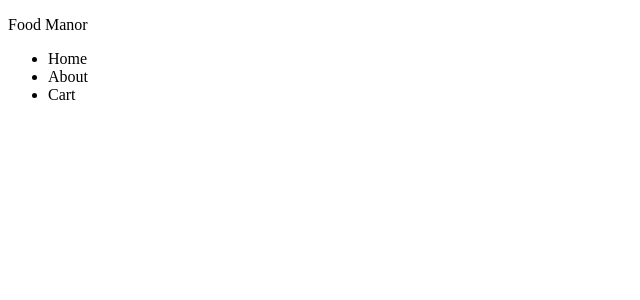
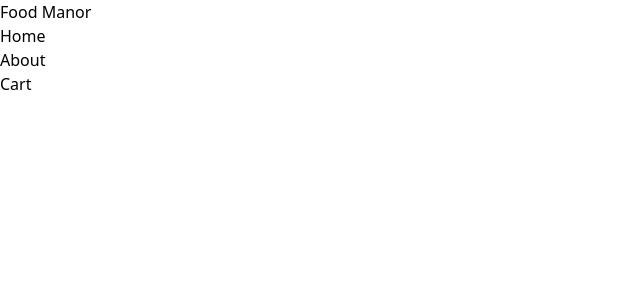
Before and after one commit to sahanilxm/Food-Manor-Code, a JavaScript app: page / in a window 1280 px wide. Shown: the top 300 px of the page, without its empty margins (0-640 px from the left). Built offline with nearby package versions, Linux system fonts and the light colour scheme.

Commit message:
Tailwindcss configration added.

```diff
--- /dev/null
+++ b/index.css
@@ -0,0 +1,3 @@
+@tailwind base;
+@tailwind components;
+@tailwind utilities;
--- a/index.html
+++ b/index.html
@@ -4,6 +4,7 @@
     <meta charset="UTF-8">
     <meta name="viewport" content="width=device-width, initial-scale=1.0">
     <title>Food Manor</title>
+    <link rel="stylesheet" href="index.css">
 </head>
 <body>
     <div id="root">Not Rendered</div>
--- a/package.json
+++ b/package.json
@@ -14,6 +14,8 @@
   },
   "devDependencies": {
     "parcel": "^2.9.3",
-    "process": "^0.11.10"
+    "postcss": "^8.4.31",
+    "process": "^0.11.10",
+    "tailwindcss": "^3.3.3"
   }
 }
--- /dev/null
+++ b/tailwind.config.js
@@ -0,0 +1,10 @@
+/** @type {import('tailwindcss').Config} */
+module.exports = {
+  content: [
+    "./src/**/*.{html,js}",
+  ],
+  theme: {
+    extend: {},
+  },
+  plugins: [],
+}
```
Also changed, not shown: .postcssrc (added), 1 other file (tests, documents, lock files or other folders).
